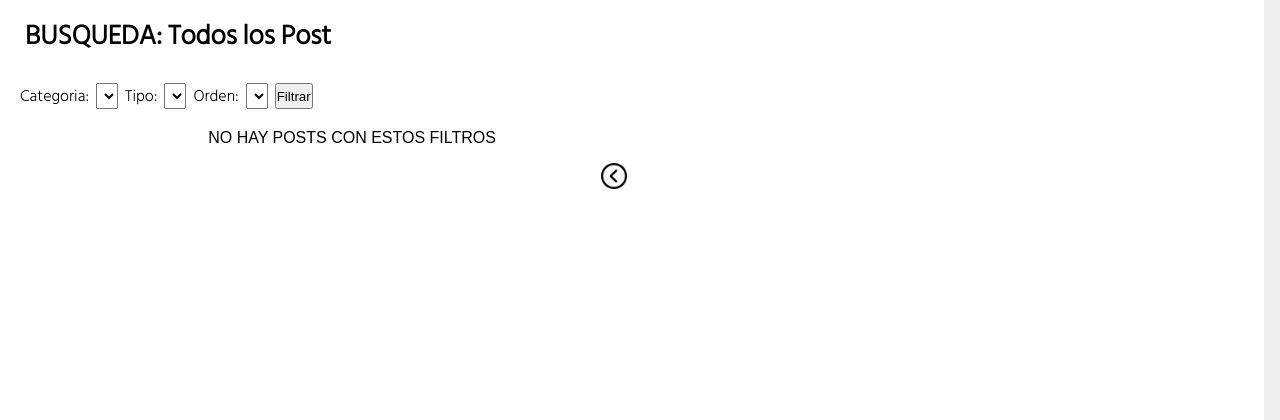
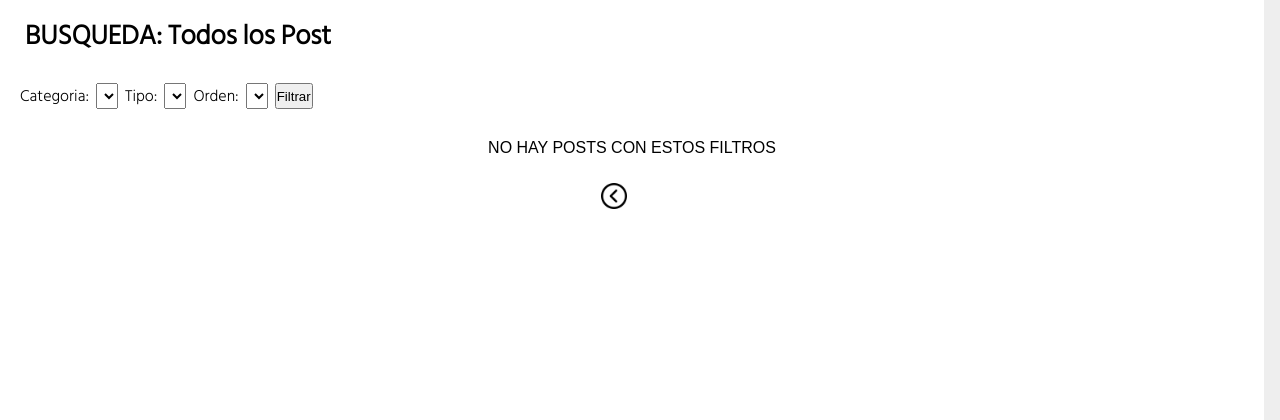
Before and after one commit to CamperDawn/Blog, a Django app: template Server/Blog/templates/search.html in a window 1280 px wide. Shown: the part 120-540 px from the top of the page. Run offline with Django 3.2, Linux system fonts and the light colour scheme; the template is opened without the code that fills it, so the values that code supplies are empty.

Commit message:
[fix]: centered message of post not found

```diff
--- a/Server/Blog/static/search.css
+++ b/Server/Blog/static/search.css
@@ -83,7 +83,9 @@
     padding: 0%;
 }
 
-.search-results .empty-post {
+.empty-post {
     width: 100%;
+    padding-top: 10px;
+    margin: 10px 0;
     text-align: center;
 }
--- a/Server/Blog/templates/search.html
+++ b/Server/Blog/templates/search.html
@@ -34,8 +34,8 @@
             </select>
             <input type="submit" value="Filtrar">
         </form>
-        <section class="search-results">
-            {% if list_post %}
+        {% if list_post %}
+            <section class="search-results">
                 {% for elem in list_post %}
                     <a class="cards" href="/details/{{elem.id}}" >
                             <div >
@@ -52,10 +52,10 @@
                             </div>
                     </a>
                 {% endfor %}
-            {% else %}
-                <p class="empty-post">NO HAY POSTS CON ESTOS FILTROS</p>
-            {% endif %}
-        </section>
+            </section>
+        {% else %}
+            <p class="empty-post">NO HAY POSTS CON ESTOS FILTROS</p>
+        {% endif %}
         {% include 'buttonpages.html' %}
     </main>
     <script>
```
